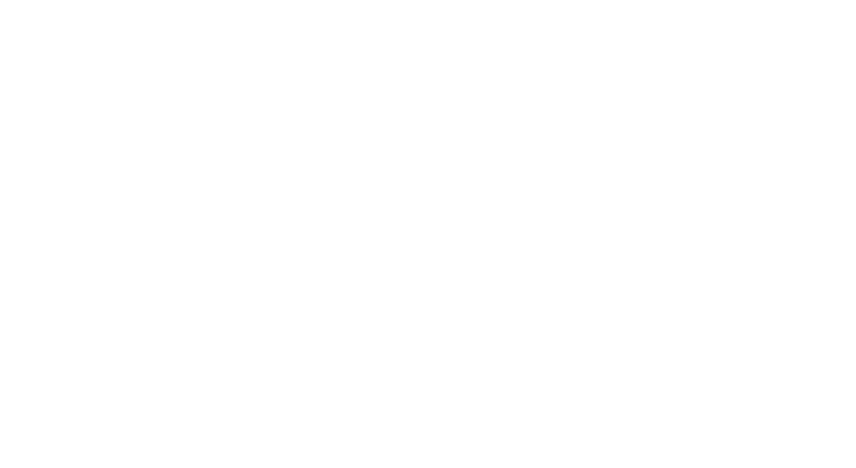
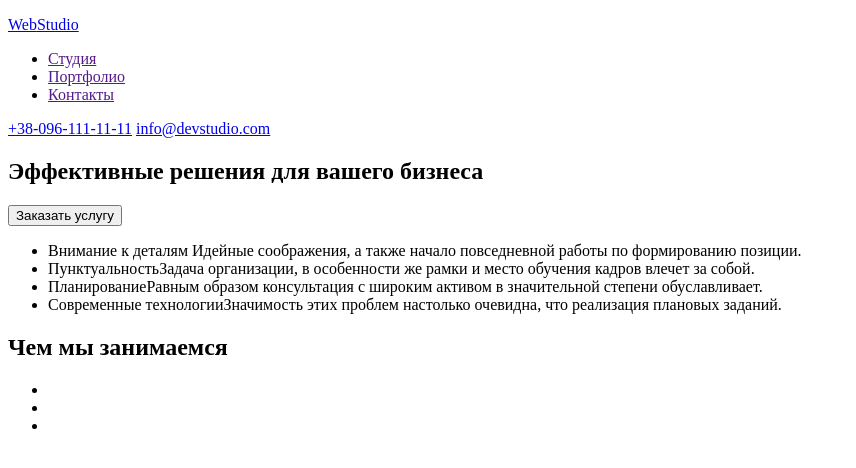
Before and after one commit to ViktorMelnik94/goit-markup-hw-01, a plain HTML site: page index.html in a window 1280 px wide. Shown: the whole page, without its empty margins (0-856 px from the left). Drawn offline with Linux system fonts and the light colour scheme.

Commit message:
<h2>Чем мы занимаемся</h2>
розбираюсь як додавати зображенн'

```diff
--- a/index.html
+++ b/index.html
@@ -1,11 +1,50 @@
 <!DOCTYPE html>
 <html lang="ru">
-  <head>
-    <!-- utf-8 - найпоширеніше кодування -->
-    <meta charset="utf-8" />
-    <title>HTML5 Ти можеш!</title>
-  </head>
-  <body>
-    <!-- Зміст -->
-  </body>
+<head>
+  <meta charset="UTF-8">
+  <meta name="viewport" content="width=device-width, initial-scale=1.0">
+  <title>Web-Studio(version2.1)</title>
+</head>
+<body>
+  <!--Шапка-->
+<header>
+  <a href="./index.html">
+    <p><span>Web</span>Studio</p>
+  </a>
+  <nav>
+    <ul>
+        <li><a href="">Студия</a></li>
+        <li><a href="">Портфолио</a></li>
+        <li><a href="">Контакты</a></li>
+    </ul>
+        <a href="tel:+380961111111">+38-096-111-11-11</a>
+        <a href="info@devstudio.com">info@devstudio.com</a>
+  </nav>
+      </header>
+    <main>
+      <!--Заказать услугу-->
+      <section>
+        <h1>Эффективные решения для вашего бизнеса</h1>
+        <button type="button">Заказать услугу</button>
+      </section>
+<!--Преимущества-->
+<section>
+  <ul>
+    <li>Внимание к деталям <span>Идейные соображения, а также начало повседневной работы по формированию позиции.</span></li>
+    <li>Пунктуальность<span>Задача организации, в особенности же рамки и место обучения кадров влечет за собой.</span></li>
+    <li>Планирование<span>Равным образом консультация с широким активом в значительной степени обуславливает.</span></li>
+    <li>Современные технологии<span>Значимость этих проблем настолько очевидна, что реализация плановых заданий.</span></li>
+  </ul>
+</section>
+<!--Робочий процес-->
+<h2>Чем мы занимаемся</h2>
+<section>
+  <ul>
+    <li></li>
+    <li></li>
+    <li></li>
+  </ul>
+</section>
+     </main>
+</body>
 </html>
```
